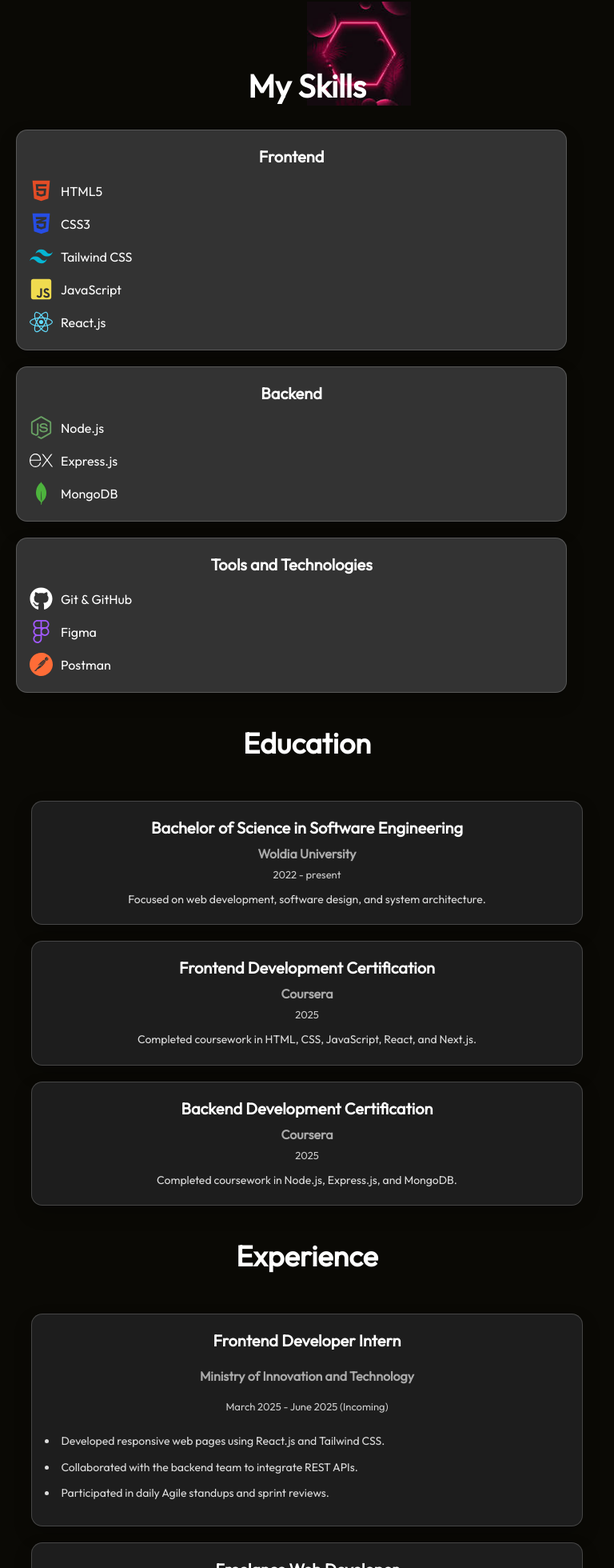
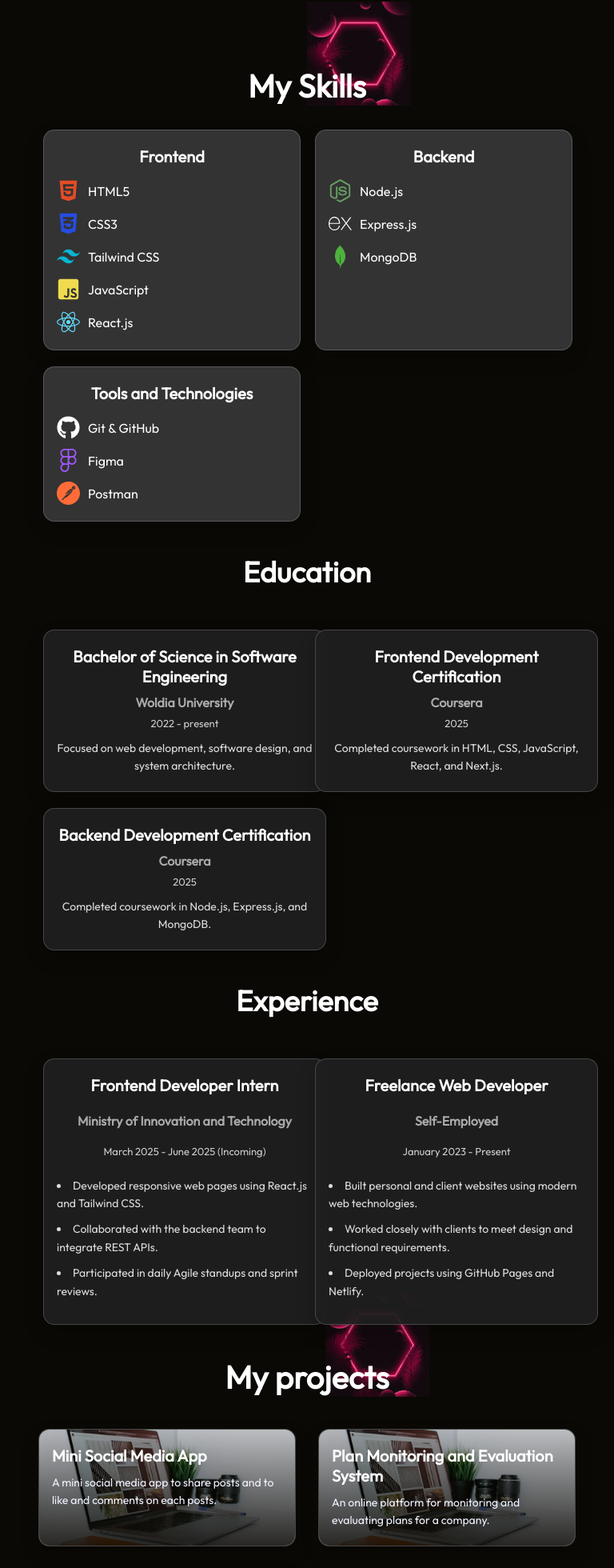
Before and after one commit to Tilahun-git/portfolio, a React (Vite) app: page / in a window 768 px wide. Shown: the part 1338-3298 px from the top of the page at 80% size. Built offline with nearby package versions, Linux system fonts and the light colour scheme.

Commit message:
the alignment for desktop view are modified here

```diff
--- a/src/components/education/Education.css
+++ b/src/components/education/Education.css
@@ -13,10 +13,10 @@
 }
 
 .education-container {
-  display: flex;
-  flex-wrap: wrap;
+  display: grid;
+  grid-template-columns: repeat(3, 320px);
   justify-content: center;
-  gap: 30px;
+  gap: 40px;
 }
 
 .card--education {
@@ -37,8 +37,7 @@
   }
 
   .education-container {
-    flex-direction: column;
-    align-items: center;
+    grid-template-columns: 1fr;
     gap: 20px;
   }
 
@@ -47,3 +46,9 @@
     text-align: center;
   }
 }
+
+@media (max-width: 1200px) {
+  .education-container {
+    grid-template-columns: repeat(2, 320px);
+  }
+}
--- a/src/components/experience/Experience.css
+++ b/src/components/experience/Experience.css
@@ -13,10 +13,10 @@
 }
 
 .experience-container {
-  display: flex;
-  flex-wrap: wrap;
+  display: grid;
+  grid-template-columns: repeat(3, 320px);
   justify-content: center;
-  gap: 30px;
+  gap: 40px;
 }
 
 .card--experience {
@@ -47,8 +47,7 @@
   }
 
   .experience-container {
-    flex-direction: column;
-    align-items: center;
+    grid-template-columns: 1fr;
     gap: 20px;
   }
 
@@ -65,3 +64,9 @@
     font-size: 14px;
   }
 }
+
+@media (max-width: 1200px) {
+  .experience-container {
+    grid-template-columns: repeat(2, 320px);
+  }
+}
--- a/src/components/footer/Footer.css
+++ b/src/components/footer/Footer.css
@@ -1,65 +1,79 @@
 /* Footer.css */
 .footer {
-  background-color: #1f2937;
+  background: linear-gradient(180deg, rgba(10, 9, 5, 0.25) 0%, rgba(10, 9, 5, 1) 45%),
+    #0a0905;
+  border-top: 1px solid rgba(255, 255, 255, 0.08);
   color: #f9fafb;
-  padding: 2rem 1rem;
-  font-family: 'Segoe UI', Tahoma, Geneva, Verdana, sans-serif;
+  padding: 70px 170px 35px;
+  font-family: "Outfit", sans-serif;
 }
 
 .footer-container {
   display: flex;
   flex-direction: column;
-  gap: 2rem;
-  max-width: 1000px;
-  margin: 0 auto;
-  justify-content: space-between;
+  gap: 2.5rem;
+  margin: 0;
+  width: 100%;
 }
 
 .footer-section {
   flex: 1;
 }
-.footer-section p{
-  line-height: 32px;
+
+.footer-title {
+  font-size: 24px;
+  margin-bottom: 12px;
+  font-weight: 800;
 }
 
-.footer-title {
-  font-size: 1.5rem;
-  margin-bottom: 0.75rem;
-  font-weight: 700;
+.footer-section p {
+  margin: 0.25rem 0;
+  line-height: 1.7;
+  color: #d1d5db;
+  font-size: 16px;
 }
 
 .footer-icons {
   display: flex;
-  gap: 1.5rem;
-  margin-top: 1rem;
+  gap: 12px;
+  margin-top: 16px;
 }
 
 .footer-icons a {
+  width: 44px;
+  height: 44px;
+  border-radius: 999px;
+  display: flex;
+  align-items: center;
+  justify-content: center;
+  background: rgba(255, 255, 255, 0.06);
+  border: 1px solid rgba(255, 255, 255, 0.12);
   color: #f9fafb;
-  font-size: 1.8rem;
-  transition: color 0.3s ease, transform 0.3s ease;
+  transition: transform 0.2s ease, background 0.2s ease, border-color 0.2s ease,
+    color 0.2s ease;
 }
 
 .footer-icons a:hover {
-  color: #3b82f6;
-  transform: scale(1.2);
+  transform: translateY(-2px) scale(1.05);
+  background: rgba(38, 156, 235, 0.16);
+  border-color: rgba(38, 156, 235, 0.55);
+  color: #a9dcff;
 }
 
 .footer-bottom {
+  margin-top: 2.25rem;
+  padding-top: 1.25rem;
+  border-top: 1px solid rgba(255, 255, 255, 0.08);
   text-align: center;
-  margin-top: 2.5rem;
-  border-top: 1px solid #374151;
-  padding-top: 1rem;
   font-size: 0.95rem;
-  color: #d1d5db;
+  color: #9ca3af;
 }
 
 .footer-link {
-  display: inline-block;
-  margin-top: 0.5rem;
   color: #9ca3af;
   text-decoration: none;
-  transition: color 0.3s ease;
+  margin-left: 10px;
+  transition: color 0.2s ease;
 }
 
 .footer-link:hover {
@@ -69,7 +83,7 @@
 .footer-email {
   color: #f9fafb;
   text-decoration: underline;
-  transition: color 0.3s ease;
+  transition: color 0.2s ease;
 }
 
 .footer-email:hover {
@@ -79,15 +93,27 @@
 @media (min-width: 768px) {
   .footer-container {
     flex-direction: row;
+    gap: 5rem;
+    align-items: flex-start;
   }
 }
 
 @media (max-width: 768px) {
+  .footer {
+    padding: 70px 20px 30px;
+  }
+
   .footer-container {
     text-align: center;
+    align-items: center;
   }
 
   .footer-icons {
     justify-content: center;
   }
+
+  .footer-link {
+    display: block;
+    margin: 10px 0 0 0;
+  }
 }
--- a/src/components/service/Service.css
+++ b/src/components/service/Service.css
@@ -22,7 +22,7 @@
 }
 .projects-list {
   display: grid;
-  grid-template-columns: repeat(auto-fit, minmax(320px, 320px));
+  grid-template-columns: repeat(3, 320px);
   justify-content: center;
   gap: 40px;
   margin-bottom: 40px;
@@ -56,4 +56,11 @@
  width: 130px;
  right: -20px;
 }
+
+@media (max-width: 1200px) {
+  .projects-list {
+    grid-template-columns: repeat(2, 320px);
+    justify-content: center;
+  }
 }
+}
--- a/src/components/skills/Skills.css
+++ b/src/components/skills/Skills.css
@@ -21,10 +21,10 @@
 }
 
 .skills-container {
-  display: flex;
-  flex-wrap: wrap;
+  display: grid;
+  grid-template-columns: repeat(3, 320px);
   justify-content: center;
-  gap: 20px;
+  gap: 40px;
 }
 
 .skills-list {
@@ -94,7 +94,8 @@
   }
 
   .skills-container {
-    flex-direction: column;
+    grid-template-columns: 1fr;
+    justify-content: center;
     gap: 20px;
   }
 
@@ -116,3 +117,9 @@
     min-width: 0;
   }
 }
+
+@media (max-width: 1200px) {
+  .skills-container {
+    grid-template-columns: repeat(2, 320px);
+  }
+}
```
